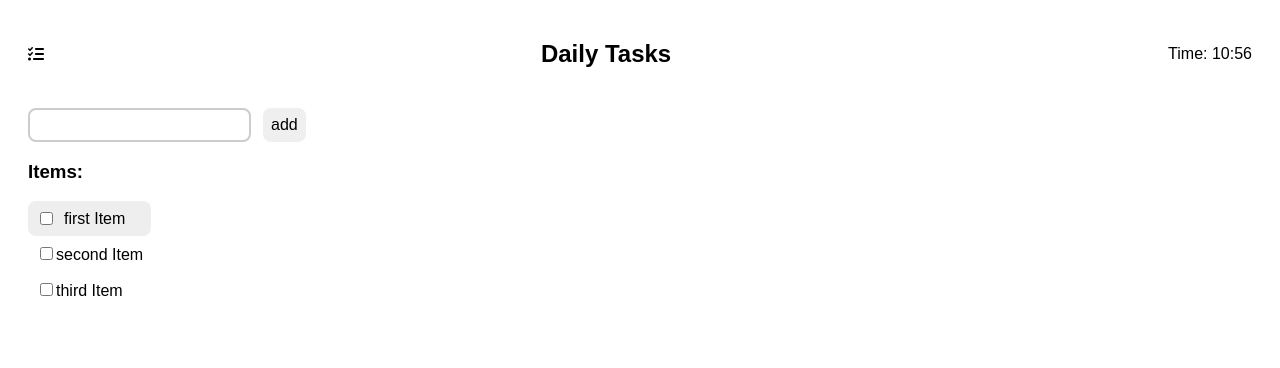
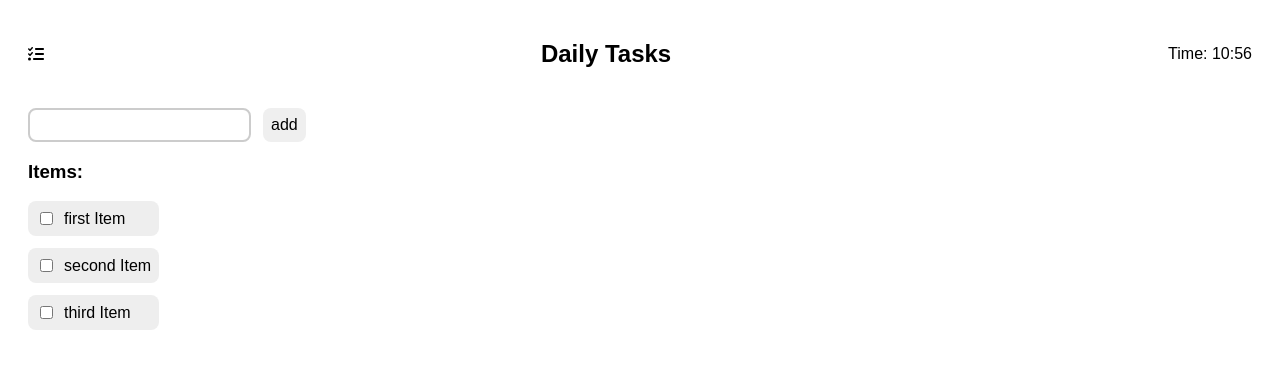
Before and after one commit to fbrunekb/vue-basics-2024-11-13, a Vue app: page / in a window 1280 px wide. Shown: the top 368 px of the page. Built offline with nearby package versions, Linux system fonts and the light colour scheme.

Commit message:
reuse component for all items

```diff
--- a/src/components/TodoList.vue
+++ b/src/components/TodoList.vue
@@ -15,14 +15,8 @@
     <h3>Items:</h3>
     <div>
       <TodoListItem input-id="item1" label="first Item" />
-      <div class="default-size-item item-container">
-        <input id="item2" type="checkbox" />
-        <label class="item-label" for="item2">second Item</label>
-      </div>
-      <div class="default-size-item item-container">
-        <input id="item3" type="checkbox" />
-        <label class="item-label" for="item3">third Item</label>
-      </div>
+      <TodoListItem input-id="item2" label="second Item" />
+      <TodoListItem input-id="item3" label="third Item" />
     </div>
   </div>
 </template>
```
